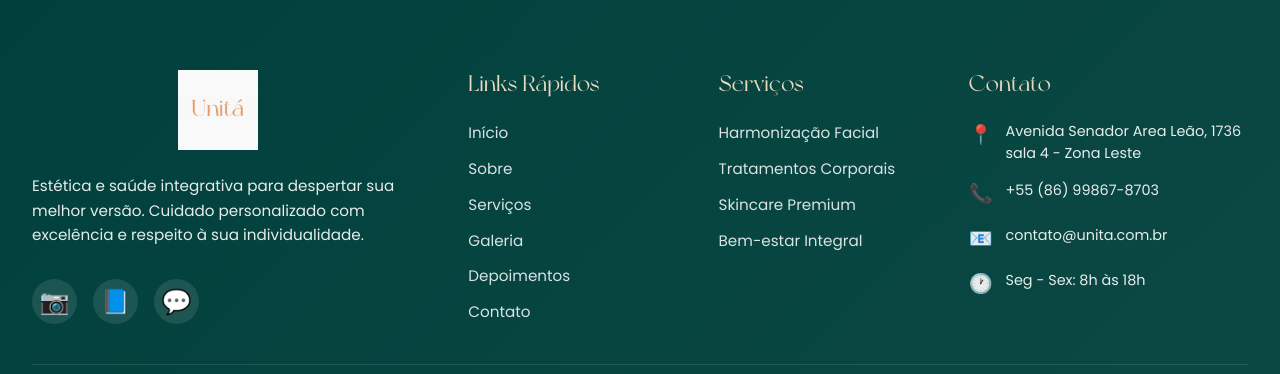
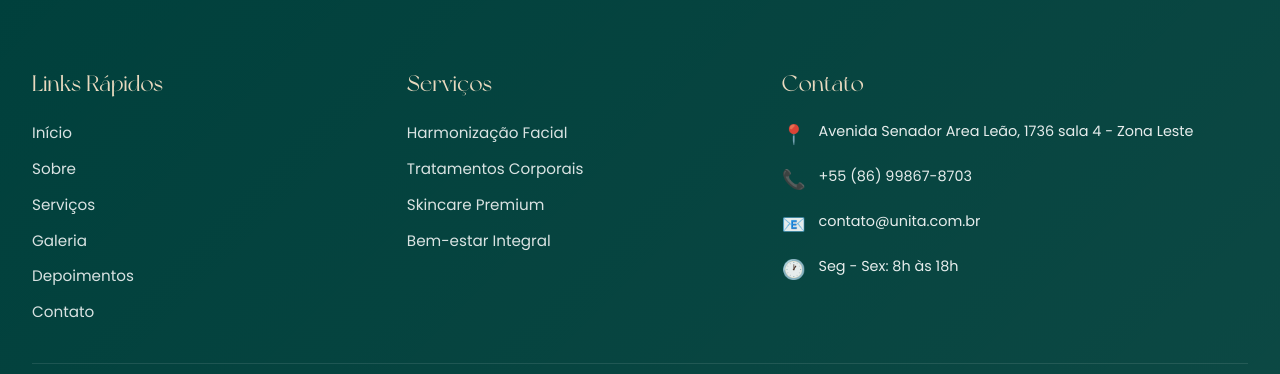
Before and after one commit to HeronNepomuceno/unita-site, a SvelteKit app: page / in a window 1280 px wide. Shown: the part 5081-5455 px from the top of the page. Built offline with nearby package versions, Linux system fonts and the light colour scheme.

Commit message:
refactor: remove useless contents from Footer component

```diff
--- a/src/components/Footer.svelte
+++ b/src/components/Footer.svelte
@@ -26,21 +26,6 @@
 
 <footer class="footer">
 	<div class="footer-content">
-		<!-- Logo e Descrição -->
-		<div class="footer-section footer-brand">
-			<img src="/unita.png" alt="Logo Unitá" class="footer-logo" />
-			<p class="footer-description">
-				Estética e saúde integrativa para despertar sua melhor versão. Cuidado personalizado com
-				excelência e respeito à sua individualidade.
-			</p>
-			<div class="footer-social">
-				{#each socialMedia as social}
-					<a href={social.href} class="social-link" aria-label={social.name}>
-						<span class="social-icon">{social.icon}</span>
-					</a>
-				{/each}
-			</div>
-		</div>
 
 		<!-- Links Rápidos -->
 		<div class="footer-section">
@@ -117,56 +102,15 @@
 		display: grid;
 		gap: 2.5rem;
 		margin-bottom: 2.5rem;
+
+		/* Mobile: 1 coluna */
+		grid-template-columns: 1fr;
 	}
 
 	.footer-section {
 		display: flex;
 		flex-direction: column;
 		gap: 1rem;
-	}
-
-	.footer-brand {
-		gap: 1.5rem;
-	}
-
-	.footer-logo {
-		height: 80px;
-		width: auto;
-		object-fit: contain;
-	}
-
-	.footer-description {
-		font-family: var(--font-tertiary);
-		font-size: 0.9rem;
-		line-height: 1.6;
-		opacity: 0.9;
-	}
-
-	.footer-social {
-		display: flex;
-		gap: 1rem;
-		margin-top: 0.5rem;
-	}
-
-	.social-link {
-		width: 45px;
-		height: 45px;
-		border-radius: 50%;
-		background: rgba(255, 255, 255, 0.1);
-		display: flex;
-		align-items: center;
-		justify-content: center;
-		transition: all 0.3s ease;
-		text-decoration: none;
-
-		&:hover {
-			background: var(--primary);
-			transform: translateY(-3px);
-		}
-	}
-
-	.social-icon {
-		font-size: 1.5rem;
 	}
 
 	.footer-title {
@@ -288,12 +232,8 @@
 		}
 
 		.footer-content {
-			grid-template-columns: repeat(2, 1fr);
+			grid-template-columns: repeat(2, 1fr); /* 2 colunas */
 			gap: 3rem;
-		}
-
-		.footer-brand {
-			grid-column: 1 / -1;
 		}
 
 		.footer-bottom {
@@ -314,16 +254,8 @@
 		}
 
 		.footer-content {
-			grid-template-columns: 2fr 1fr 1fr 1.5fr;
+			grid-template-columns: 1fr 1fr 1.5fr; /* 3 colunas: links | serviços | contato */
 			gap: 4rem;
-		}
-
-		.footer-brand {
-			grid-column: auto;
-		}
-
-		.footer-description {
-			font-size: 0.95rem;
 		}
 
 		.footer-title {
```
